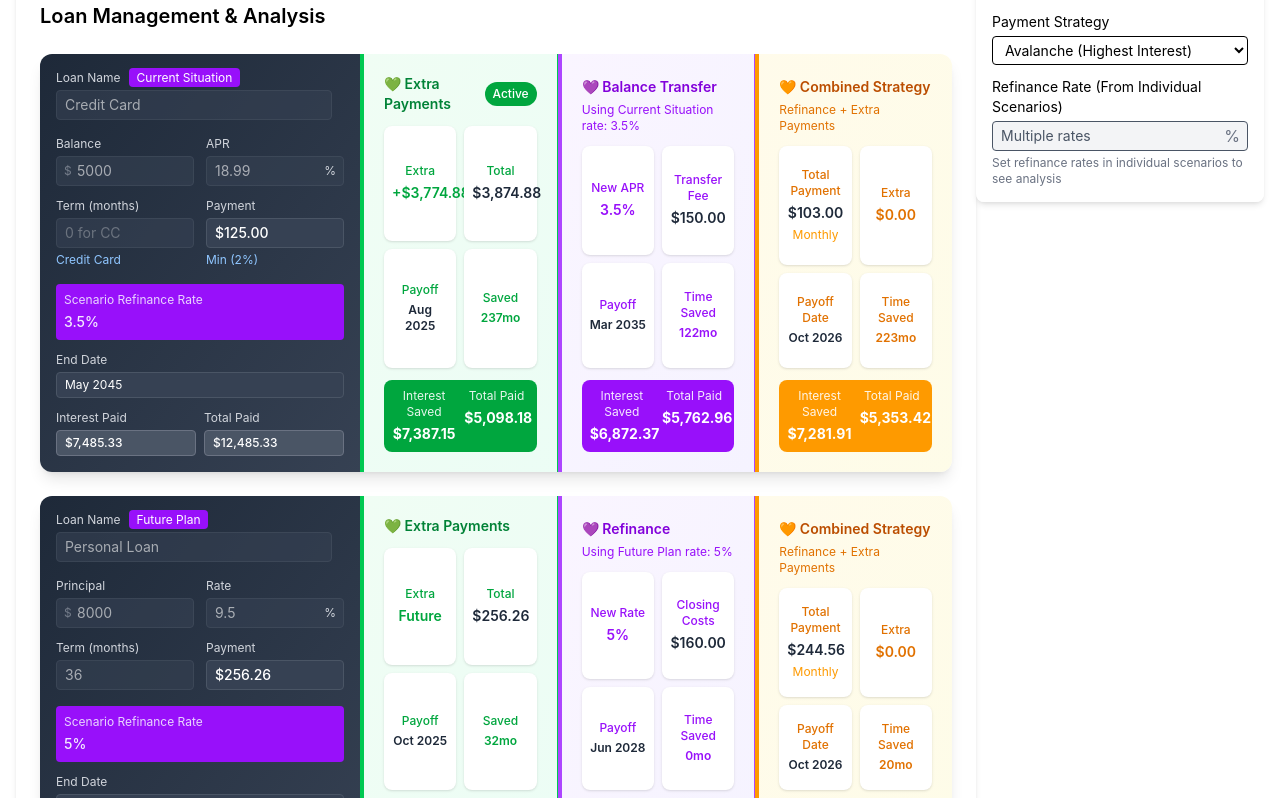
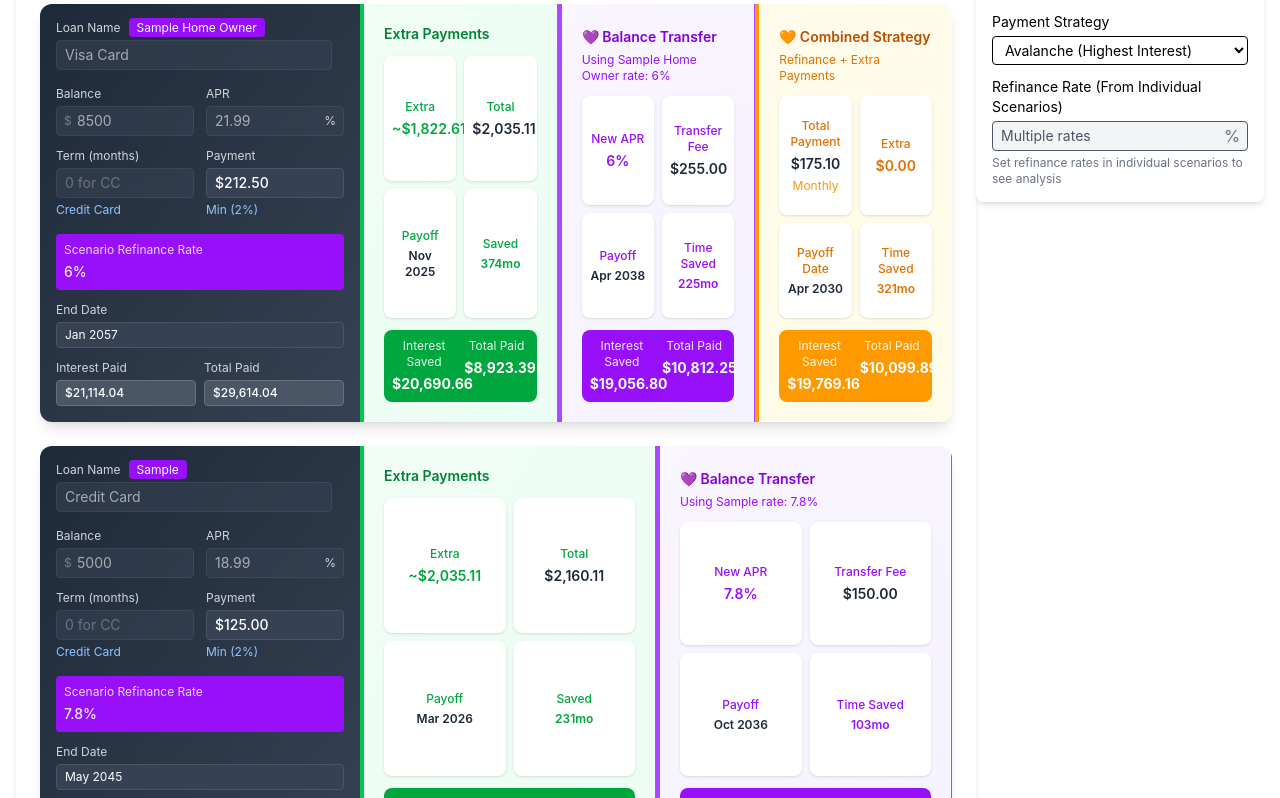
Before and after one commit to Tyrel-Parker/loanOptimizer, a React (Vite) app: page / in a window 1280 px wide. Shown: the part 582-1380 px from the top of the page. Built offline with nearby package versions, Linux system fonts and the light colour scheme.

Commit message:
finished troubleshooting the ALL scenario

```diff
--- a/src/App.jsx
+++ b/src/App.jsx
@@ -530,6 +530,8 @@ function App() {
       const budget = parseFloat(totalBudget);
       if (isNaN(budget) || budget <= 0) return [];
 
+      console.log(`calculatePayoffSchedule: budget = ${budget}, loans count = ${loans.length}`);
+
       // For ALL scenario, we need to use the original loan structure for calculations
       // but then map the results back to the prefixed IDs
       let loansForCalculation = loans;
@@ -548,8 +550,18 @@ function App() {
         });
       }
 
+      console.log('Loans for calculation:', loansForCalculation.map(loan => ({
+        id: loan.id,
+        name: loan.name,
+        principal: loan.principal,
+        rate: loan.rate,
+        term: loan.term
+      })));
+
       // Use the simulateCascadingPayoffs function
       const results = simulateCascadingPayoffs(loansForCalculation, budget, paymentStrategy);
+
+      console.log('simulateCascadingPayoffs results:', results);
 
       // If this was an ALL scenario calculation, map results back to prefixed IDs
       if (isAllScenarioCalc) {
@@ -903,6 +915,8 @@ function App() {
     if (!loans || !Array.isArray(loans) || loans.length === 0) return [];
 
     console.log('Calculating loanTileValues for activeScenario:', activeScenario.name);
+    console.log('Total budget:', totalBudget);
+    console.log('Payoff schedule results:', payoffSchedule);
     console.log('Loans in scenario:', loans.map(loan => ({
       id: loan.id,
       name: loan.name,
@@ -915,6 +929,8 @@ function App() {
       const payoffInfo = payoffSchedule?.find(p => p.id === loan.id);
       const refinanceInfo = refinanceAnalysis?.find(r => r.id === loan.id);
       const combinedInfo = combinedAnalysis?.find(c => c.id === loan.id);
+
+      console.log(`Payoff info for ${loan.name}:`, payoffInfo);
 
       // For ALL scenario, use the loan's sourceRefinanceRate
       // For regular scenarios, use the scenario's refinanceRate
@@ -930,7 +946,9 @@ function App() {
         effectiveRefinanceRate,
         payoffInfo,
         refinanceInfo,
-        combinedInfo
+        combinedInfo,
+        activeScenario.loans || [], // Pass all loans for minimum payment calculations
+        payoffSchedule || [] // Pass the full payoff schedule for proper ordering
       );
     });
   }, [activeScenario, payoffSchedule, refinanceAnalysis, combinedAnalysis, activeScenarioId]);
--- a/src/components/ComparisonSummary.jsx
+++ b/src/components/ComparisonSummary.jsx
@@ -35,11 +35,60 @@ const ComparisonSummary = ({
     combined: combinedTotals
   } = summaryTotals;
 
+  // Check if this is ALL scenario
+  const isAllScenario = activeScenario?.id === 'ALL_SCENARIO';
+
+  // Check if we have any refinance opportunities
+  const hasRefinanceOpportunities = () => {
+    if (isAllScenario) {
+      // For ALL scenario, check if any loans have beneficial refinance rates
+      const loans = activeScenario?.loans || [];
+      return loans.some(loan => {
+        const sourceRate = loan.sourceRefinanceRate || 0;
+        return sourceRate > 0 && sourceRate < loan.rate;
+      });
+    } else {
+      // For regular scenarios, check if refinance rate is set and beneficial
+      const refinanceRate = activeScenario?.refinanceRate || 0;
+      const loans = activeScenario?.loans || [];
+      return refinanceRate > 0 && loans.some(loan => refinanceRate < loan.rate);
+    }
+  };
+
+  const showRefinanceTiles = hasRefinanceOpportunities();
+
+  // Get refinance rate display text
+  const getRefinanceRateDisplay = () => {
+    if (isAllScenario) {
+      const loans = activeScenario?.loans || [];
+      const uniqueRates = [...new Set(loans.map(loan => loan.sourceRefinanceRate).filter(rate => rate > 0))];
+
+      if (uniqueRates.length === 0) {
+        return "No rates set";
+      } else if (uniqueRates.length === 1) {
+        return `${uniqueRates[0]}%`;
+      } else {
+        return `${uniqueRates.length} different rates`;
+      }
+    } else {
+      return `${activeScenario.refinanceRate}%`;
+    }
+  };
+
   return (
     <section className="bg-white rounded-lg shadow-md p-4">
       <h2 className="text-xl font-semibold mb-4 flex items-center gap-2">
         <BarChart4 className="h-5 w-5" /> Summary Comparison
       </h2>
+
+      {isAllScenario && (
+        <div className="mb-4 p-3 bg-purple-50 rounded-lg">
+          <h3 className="font-medium text-purple-800 mb-2">🔗 ALL Scenarios Analysis</h3>
+          <p className="text-sm text-purple-700">
+            This summary combines data from all your scenarios using their individual refinance rates and settings.
+          </p>
+        </div>
+      )}
 
       <div className="flex flex-wrap gap-4">
         {/* Minimum Payments */}
@@ -107,13 +156,15 @@ const ComparisonSummary = ({
         )}
 
         {/* With Refinancing */}
-        {activeScenario.refinanceRate > 0 && summary.hasRecommendedRefinances && (
+        {showRefinanceTiles && (
           <div className="w-full md:flex-1 bg-purple-50 p-4 rounded-lg border border-purple-100">
             <h3 className="font-medium mb-3">💜 Refinancing</h3>
             <div className="space-y-2">
               <div>
-                <div className="text-sm text-gray-600">New Rate</div>
-                <div className="font-medium">{activeScenario.refinanceRate}%</div>
+                <div className="text-sm text-gray-600">
+                  {isAllScenario ? "Refinance Rates" : "New Rate"}
+                </div>
+                <div className="font-medium">{getRefinanceRateDisplay()}</div>
               </div>
               <div>
                 <div className="text-sm text-gray-600">Total Paid</div>
@@ -148,7 +199,7 @@ const ComparisonSummary = ({
         )}
 
         {/* Combined (Refinance + Extra Payments) */}
-        {activeScenario.totalBudget > 0 && activeScenario.refinanceRate > 0 && summary.hasRecommendedRefinances && (
+        {activeScenario.totalBudget > 0 && showRefinanceTiles && (
           <div className="w-full md:flex-1 bg-amber-50 p-4 rounded-lg border border-amber-100">
             <h3 className="font-medium mb-3">🧡 Combined Strategy</h3>
             <div className="space-y-2">
@@ -186,6 +237,23 @@ const ComparisonSummary = ({
           </div>
         )}
       </div>
+
+      {/* Additional info for ALL scenario */}
+      {isAllScenario && showRefinanceTiles && (
+        <div className="mt-4 p-3 bg-blue-50 rounded-lg">
+          <h4 className="font-medium text-blue-800 mb-2">💡 ALL Scenario Analysis Notes</h4>
+          <ul className="text-sm text-blue-700 space-y-1">
+            <li>• Refinance calculations use each loan's source scenario refinance rate</li>
+            <li>• Budget is distributed proportionally across all loans</li>
+            <li>• Combined strategy applies both refinancing and extra payments optimally</li>
+            {activeScenario.loans && activeScenario.loans.length > 0 && (
+              <li>• Analyzing {activeScenario.loans.length} total loans from {
+                [...new Set(activeScenario.loans.map(loan => loan.sourceScenarioName))].length
+              } scenarios</li>
+            )}
+          </ul>
+        </div>
+      )}
     </section>
   );
 };
--- a/src/components/UnifiedLoanAnalysisCard.jsx
+++ b/src/components/UnifiedLoanAnalysisCard.jsx
@@ -302,23 +302,37 @@ const UnifiedLoanAnalysisCard = ({
           {showTiles.extraPayments && extraPaymentsTile && (
             <div className="analysis-section flex-1 p-4 md:p-5 bg-gradient-to-br from-green-50 to-emerald-50 border-t-4 border-green-500 md:border-t-0 md:border-l-4 md:border-r border-gray-200 flex flex-col">
               <div className="section-title flex justify-between items-center mb-3">
-                <span className="text-sm font-semibold text-green-700">💚 Extra Payments</span>
-                {extraPaymentsTile.extraPayment > 0 && (
+                <span className="text-sm font-semibold text-green-700">Extra Payments</span>
+                {/* {extraPaymentsTile.extraPayment > 0 && (
                   <span className="priority-badge text-white text-xs px-2 py-1 rounded-full font-medium bg-green-600">
                     Active
                   </span>
-                )}
+                )} */}
               </div>
 
               <div className="metrics-grid grid grid-cols-2 gap-2 mb-3 flex-1">
                 <div className="metric-item bg-white p-2 rounded-lg shadow-sm text-center flex flex-col justify-center min-h-[4rem]">
                   <div className="metric-label text-xs text-green-600 font-medium mb-1">Extra</div>
                   <div className="metric-value text-sm font-semibold text-green-600">
-                    {extraPaymentsTile.extraPayment > 0
-                      ? `+${formatCurrency(extraPaymentsTile.extraPayment)}`
-                      : 'Future'
-                    }
+                    {(() => {
+                      const actualExtra = extraPaymentsTile.extraPayment || 0;
+                      const estimatedExtra = extraPaymentsTile.estimatedExtraPayment || 0;
+
+                      console.log(`Display logic for ${loan.name}:`, {
+                        actualExtra,
+                        estimatedExtra,
+                        willShowActual: actualExtra > 0,
+                        displayValue: actualExtra > 0 ? actualExtra : estimatedExtra
+                      });
+
+                      return actualExtra > 0
+                        ? `+${formatCurrency(actualExtra)}`
+                        : `~${formatCurrency(estimatedExtra)}`;
+                    })()}
                   </div>
+                  {/* {extraPaymentsTile.extraPayment === 0 && (
+                    <div className="text-xs text-green-500 mt-1">Estimated</div>
+                  )} */}
                 </div>
                 <div className="metric-item bg-white p-2 rounded-lg shadow-sm text-center flex flex-col justify-center min-h-[4rem]">
                   <div className="metric-label text-xs text-green-600 font-medium mb-1">Total</div>
@@ -335,7 +349,8 @@ const UnifiedLoanAnalysisCard = ({
                 <div className="metric-item bg-white p-2 rounded-lg shadow-sm text-center flex flex-col justify-center min-h-[4rem]">
                   <div className="metric-label text-xs text-green-600 font-medium mb-1">Saved</div>
                   <div className="metric-value text-xs font-semibold text-green-600">
-                    {extraPaymentsTile.monthsSaved > 0 ? `${extraPaymentsTile.monthsSaved}mo` : 'TBD'}
+                    {extraPaymentsTile.monthsSaved > 0 ? `${extraPaymentsTile.monthsSaved}mo` :
+                     extraPaymentsTile.extraPayment > 0 ? '0mo' : 'Est.'}
                   </div>
                 </div>
               </div>
--- a/src/utils/defaultData.js
+++ b/src/utils/defaultData.js
@@ -1,79 +1,96 @@
 // utils/defaultData.js
 import { calculateEndDate } from './dateUtils';
 
+// Constants for ALL scenario
 export const ALL_SCENARIO_ID = 'ALL_SCENARIO';
-export const ALL_SCENARIO_NAME = 'ALL Scenarios';
+export const ALL_SCENARIO_NAME = 'ALL';
 
+// Function to create a default car loan with unique ID
 export const createDefaultCarLoan = () => ({
-  id: 1,
-  name: "Car Loan",
-  principal: 25000,
-  rate: 4.5,
+  id: Date.now() + Math.random() * 1000, // Ensure unique ID
+  name: "Car",
+  principal: 30000,
+  rate: 5,
+  term: 84,
+  endDate: calculateEndDate(84).toISOString().split('T')[0],
+  extraPayment: 0
+});
+
+// Function to create a default personal loan with unique ID
+export const createDefaultPersonalLoan = () => ({
+  id: Date.now() + Math.random() * 1000 + 1, // Ensure different from car loan
+  name: "Personal Loan",
+  principal: 10000,
+  rate: 12,
   term: 60,
   endDate: calculateEndDate(60).toISOString().split('T')[0],
   extraPayment: 0
 });
 
+// Function to create a default credit card with unique ID
+export const createDefaultCreditCard = () => ({
+  id: Date.now() + Math.random() * 1000 + 3, // Ensure unique ID
+  name: "Credit Card",
+  principal: 5000,
+  rate: 18.99,
+  term: 0, // 0 indicates credit card
+  endDate: "", // No end date for credit cards
+  extraPayment: 0
+});
+
+// Function to create a default scenario with unique IDs
 export const createDefaultScenario = () => ({
-  id: 1,
-  name: "Current Situation",
+  id: Date.now() + Math.random() * 1000 + 2,
+  name: "Sample",
+  loans: [createDefaultCarLoan(), createDefaultPersonalLoan(), createDefaultCreditCard()],
+  totalBudget: 1000, // Sufficient budget to cover minimum payments + extra
+  refinanceRate: 7.8
+});
+
+// Function to create a second sample scenario (renamed to match app expectations)
+export const createSecondSampleScenario = () => ({
+  id: Date.now() + Math.random() * 1000 + 10,
+  name: "Sample Home Owner",
   loans: [
     {
-      id: 1,
-      name: "Car Loan",
-      principal: 25000,
-      rate: 4.5,
-      term: 60,
-      endDate: calculateEndDate(60).toISOString().split('T')[0],
+      id: Date.now() + Math.random() * 1000 + 11,
+      name: "Mortgage",
+      principal: 250000,
+      rate: 6.5,
+      term: 360,
+      endDate: calculateEndDate(360).toISOString().split('T')[0],
       extraPayment: 0
     },
     {
-      id: 2,
-      name: "Credit Card",
-      principal: 5000,
-      rate: 18.99,
-      term: 0,
-      endDate: "",
-      extraPayment: 0
-    }
-  ],
-  totalBudget: 800,
-  refinanceRate: 3.5
-});
-
-export const createSecondSampleScenario = () => ({
-  id: 2,
-  name: "Future Plan",
-  loans: [
-    {
-      id: 3,
-      name: "Student Loan",
-      principal: 35000,
-      rate: 6.8,
+      id: Date.now() + Math.random() * 1000 + 12,
+      name: "HELOC",
+      principal: 50000,
+      rate: 8.25,
       term: 120,
       endDate: calculateEndDate(120).toISOString().split('T')[0],
       extraPayment: 0
     },
     {
-      id: 4,
-      name: "Personal Loan",
-      principal: 8000,
-      rate: 9.5,
-      term: 36,
-      endDate: calculateEndDate(36).toISOString().split('T')[0],
+      id: Date.now() + Math.random() * 1000 + 13,
+      name: "Visa Card",
+      principal: 8500,
+      rate: 21.99,
+      term: 0, // Credit card
+      endDate: "",
       extraPayment: 0
     }
   ],
-  totalBudget: 1000,
-  refinanceRate: 5.0
+  totalBudget: 2500, // Sufficient budget to cover mortgage + other minimums + extra
+  refinanceRate: 6.0
 });
 
+// Function to create the default set of scenarios
 export const createDefaultScenarios = () => [
   createDefaultScenario(),
   createSecondSampleScenario()
 ];
 
-// Create the ALL scenario by combining loans from all regular scenarios
+// Function to create the ALL scenario by combining loans from all regular scenarios
 export const createAllScenario = (regularScenarios) => {
   if (!regularScenarios || !Array.isArray(regularScenarios)) {
     return {
--- a/src/utils/loanTileCalculator.js
+++ b/src/utils/loanTileCalculator.js
@@ -42,7 +42,9 @@ export const calculateLoanTileValues = (
   refinanceRate = 0,
   payoffInfo = null,
   refinanceInfo = null,
-  combinedInfo = null
+  combinedInfo = null,
+  allLoans = [],
+  fullPayoffSchedule = [] // Add the full payoff schedule
 ) => {
   const principal = loan.principal || 0;
   const rate = loan.rate || 0;
@@ -50,18 +52,9 @@ export const calculateLoanTileValues = (
   const isCreditCard = term === 0;
 
   // Determine which refinance rate to use
-  // Priority: loan.sourceRefinanceRate (for ALL scenario) > passed refinanceRate
   const effectiveRefinanceRate = loan.sourceRefinanceRate !== undefined
     ? loan.sourceRefinanceRate
     : refinanceRate;
-
-  console.log(`calculateLoanTileValues for ${loan.name}:`, {
-    loanSourceRefinanceRate: loan.sourceRefinanceRate,
-    passedRefinanceRate: refinanceRate,
-    effectiveRefinanceRate: effectiveRefinanceRate,
-    loanRate: rate,
-    principal: principal
-  });
 
   // Determine tile visibility
   const hasExtraPaymentBudget = totalBudget > 0;
@@ -71,17 +64,6 @@ export const calculateLoanTileValues = (
   const showExtraPaymentsTile = hasExtraPaymentBudget && !!payoffInfo;
   const showRefinanceTile = hasRefinanceRateSet && refinanceRateIsLower && !!refinanceInfo && refinanceInfo.shouldRefinance;
   const showCombinedTile = !!combinedInfo && showExtraPaymentsTile && showRefinanceTile;
-
-  console.log(`Tile visibility for ${loan.name}:`, {
-    hasExtraPaymentBudget,
-    hasRefinanceRateSet,
-    refinanceRateIsLower,
-    showExtraPaymentsTile,
-    showRefinanceTile,
-    showCombinedTile,
-    refinanceInfoExists: !!refinanceInfo,
-    refinanceInfoShouldRefinance: refinanceInfo?.shouldRefinance
-  });
 
   // MINIMUM PAYMENT CALCULATION
   let minimumTile = {
@@ -98,7 +80,7 @@ export const calculateLoanTileValues = (
         totalPaid: ccResults.totalPaid,
         totalInterest: ccResults.totalInterest,
         payoffMonths: ccResults.months,
-        monthlyPayment: Math.max(principal * 0.025, 25) // Approximate minimum payment
+        monthlyPayment: Math.max(principal * 0.025, 25)
       };
     } else if (term > 0) {
       const monthlyPayment = calculateMonthlyPayment(principal, rate, term);
@@ -114,15 +96,113 @@ export const calculateLoanTileValues = (
   // EXTRA PAYMENTS TILE
   let extraPaymentsTile = null;
   if (showExtraPaymentsTile && payoffInfo && payoffInfo.schedule) {
+    const actualExtraPayment = payoffInfo.extraPayment || 0;
+    const thisLoanMinimum = minimumTile.monthlyPayment || 0;
+
+    // Calculate display values
+    let displayExtraPayment = actualExtraPayment;
+    let displayTotalPayment = thisLoanMinimum + actualExtraPayment;
+
+    if (fullPayoffSchedule && fullPayoffSchedule.length > 0) {
+      // Use consistent calculation for all loans based on payoff order
+
+      // Sort loans by actual payoff order from the schedule
+      const loansByPayoffOrder = [...fullPayoffSchedule].sort((a, b) => {
+        const aPayoffMonths = a.schedule?.payoffMonths || Infinity;
+        const bPayoffMonths = b.schedule?.payoffMonths || Infinity;
+        return aPayoffMonths - bPayoffMonths;
+      });
+
+      // Find this loan's position in the payoff order
+      const thisLoanIndex = loansByPayoffOrder.findIndex(l => l.id === loan.id);
+
+      if (thisLoanIndex >= 0) {
+        // Calculate minimums for loans that will still be active when this loan becomes focus
+        let remainingLoansMinimums = 0;
+        for (let i = thisLoanIndex; i < loansByPayoffOrder.length; i++) {
+          const remainingLoan = loansByPayoffOrder[i];
+          const originalLoanData = allLoans.find(l => {
+            const loanId = String(l.id);
+            const remainingLoanId = String(remainingLoan.id);
+
+            return loanId === remainingLoanId ||
+                   loanId === remainingLoanId.split('_')[1] ||
+                   remainingLoanId === loanId ||
+                   (remainingLoanId.includes('_') && loanId === remainingLoanId.split('_')[1]);
+          });
+
+          if (originalLoanData) {
+            let loanMinimum = 0;
+            if (originalLoanData.term === 0) {
+              loanMinimum = Math.max(originalLoanData.principal * 0.025, 25);
+            } else if (originalLoanData.term > 0) {
+              loanMinimum = calculateMonthlyPayment(originalLoanData.principal, originalLoanData.rate, originalLoanData.term);
+            }
+            remainingLoansMinimums += loanMinimum;
+          }
+        }
+
+        // Available extra for this loan = total budget - remaining loans' minimums
+        const calculatedExtraPayment = Math.max(0, totalBudget - remainingLoansMinimums);
+        const calculatedTotalPayment = thisLoanMinimum + calculatedExtraPayment;
+
+        // Debug logging for the first loan issue
+        console.log(`Calculation for ${loan.name} (index ${thisLoanIndex}):`, {
+          totalBudget,
+          thisLoanMinimum,
+          remainingLoansMinimums,
+          calculatedExtraPayment,
+          calculatedTotalPayment,
+          actualExtraPayment,
+          hasActualExtra: actualExtraPayment > 0
+        });
+
+        // Use calculated values for ALL loans to ensure consistency
+        displayExtraPayment = calculatedExtraPayment;
+        displayTotalPayment = calculatedTotalPayment;
+
+        console.log(`After setting displayExtraPayment for ${loan.name}:`, {
+          calculatedExtraPayment,
+          displayExtraPayment,
+          actualExtraPayment,
+          shouldBeCalculated: calculatedExtraPayment
+        });
+
+        // Sanity check: total payment should never exceed budget
+        if (displayTotalPayment > totalBudget) {
+          displayTotalPayment = totalBudget;
+          displayExtraPayment = Math.max(0, totalBudget - thisLoanMinimum);
+        }
+      }
+    } else {
+      // Fallback if we don't have full schedule data
+      if (actualExtraPayment > 0) {
+        displayExtraPayment = actualExtraPayment;
+        displayTotalPayment = thisLoanMinimum + actualExtraPayment;
+      } else {
+        displayExtraPayment = 0;
+        displayTotalPayment = thisLoanMinimum;
+      }
+    }
+
     extraPaymentsTile = {
       totalPaid: principal + (payoffInfo.schedule.totalInterest || 0),
       totalInterest: payoffInfo.schedule.totalInterest || 0,
       payoffMonths: payoffInfo.schedule.payoffMonths || 0,
-      monthlyPayment: (payoffInfo.requiredPayment || 0) + (payoffInfo.extraPayment || 0),
-      extraPayment: payoffInfo.extraPayment || 0,
+      monthlyPayment: displayTotalPayment,
+      extraPayment: 0, // Set to 0 to force display of estimatedExtraPayment
+      estimatedExtraPayment: displayExtraPayment, // This is what should be displayed
       interestSaved: (minimumTile.totalInterest || 0) - (payoffInfo.schedule.totalInterest || 0),
       monthsSaved: (minimumTile.payoffMonths || 0) - (payoffInfo.schedule.payoffMonths || 0)
     };
+
+    console.log(`Final tile values for ${loan.name}:`, {
+      actualExtraPayment,
+      displayExtraPayment,
+      estimatedExtraPayment: displayExtraPayment,
+      extraPaymentSetTo: 0,
+      monthlyPayment: displayTotalPayment
+    });
   }
 
   // REFINANCE TILE
@@ -143,8 +223,7 @@ export const calculateLoanTileValues = (
         monthsSaved: minimumTile.payoffMonths - ccResults.months
       };
     } else {
-      // Regular loan refinancing with realistic closing costs
-      // Use 2% for loans under $100k, 1.5% for loans over $100k (more realistic for large mortgages)
+      // Regular loan refinancing
       const closingCostPercentage = principal < 100000 ? 0.02 : 0.015;
       const closingCosts = principal * closingCostPercentage;
       const newLoanAmount = principal + closingCosts;
@@ -160,7 +239,7 @@ export const calculateLoanTileValues = (
         closingCosts,
         monthlyPayment: newMonthlyPayment,
         interestSaved: minimumTile.totalInterest - totalInterest,
-        monthsSaved: 0 // Regular loans keep same term
+        monthsSaved: 0
       };
     }
   }
@@ -168,8 +247,6 @@ export const calculateLoanTileValues = (
   // COMBINED TILE
   let combinedTile = null;
   if (showCombinedTile && combinedInfo && combinedInfo.schedule) {
-    // For combined tile, we need to account for the refinanced principal
-    const isCreditCard = loan.term === 0;
     let refinancedPrincipal = principal;
 
     if (effectiveRefinanceRate < rate && effectiveRefinanceRate > 0) {
@@ -198,7 +275,7 @@ export const calculateLoanTileValues = (
   return {
     loan,
     showTiles: {
-      minimum: true, // Always show minimum
+      minimum: true,
       extraPayments: showExtraPaymentsTile,
       refinance: showRefinanceTile,
       combined: showCombinedTile
@@ -221,16 +298,6 @@ export const calculateSummaryTotals = (loanTileValues) => {
     combined: { totalPaid: 0, totalInterest: 0, maxMonths: 0 }
   };
 
-  console.log('Loan Tile Values Debug:', loanTileValues.map(lv => ({
-    loanName: lv.loan.name,
-    sourceRefinanceRate: lv.loan.sourceRefinanceRate,
-    showTiles: lv.showTiles,
-    minimumTotalPaid: lv.tiles.minimum?.totalPaid || 0,
-    extraPaymentsTotalPaid: lv.tiles.extraPayments?.totalPaid || 0,
-    refinanceTotalPaid: lv.tiles.refinance?.totalPaid || 0,
-    combinedTotalPaid: lv.tiles.combined?.totalPaid || 0
-  })));
-
   loanTileValues.forEach(loanData => {
     const { tiles } = loanData;
 
@@ -241,7 +308,7 @@ export const calculateSummaryTotals = (loanTileValues) => {
       totals.minimum.maxMonths = Math.max(totals.minimum.maxMonths, tiles.minimum.payoffMonths || 0);
     }
 
-    // Extra payments (use extra payment value if tile exists, otherwise minimum)
+    // Extra payments
     const extraTile = tiles.extraPayments || tiles.minimum;
     if (extraTile) {
       totals.extraPayments.totalPaid += extraTile.totalPaid || 0;
@@ -249,7 +316,7 @@ export const calculateSummaryTotals = (loanTileValues) => {
       totals.extraPayments.maxMonths = Math.max(totals.extraPayments.maxMonths, extraTile.payoffMonths || 0);
     }
 
-    // Refinance (use refinance value if tile exists, otherwise minimum)
+    // Refinance
     const refinanceTile = tiles.refinance || tiles.minimum;
     if (refinanceTile) {
       totals.refinance.totalPaid += refinanceTile.totalPaid || 0;
@@ -257,15 +324,13 @@ export const calculateSummaryTotals = (loanTileValues) => {
       totals.refinance.maxMonths = Math.max(totals.refinance.maxMonths, refinanceTile.payoffMonths || 0);
     }
 
-    // Combined (use combined value if tile exists, otherwise use extra payments value, otherwise minimum)
+    // Combined
     let combinedValue;
     if (tiles.combined) {
       combinedValue = tiles.combined;
     } else if (tiles.extraPayments) {
-      // If no combined tile but has extra payments, use extra payments as the best available strategy
       combinedValue = tiles.extraPayments;
     } else {
-      // Fallback to minimum
       combinedValue = tiles.minimum;
     }
 
@@ -276,7 +341,5 @@ export const calculateSummaryTotals = (loanTileValues) => {
     }
   });
 
-  console.log('Summary Totals Breakdown:', totals);
-
   return totals;
 };
```
